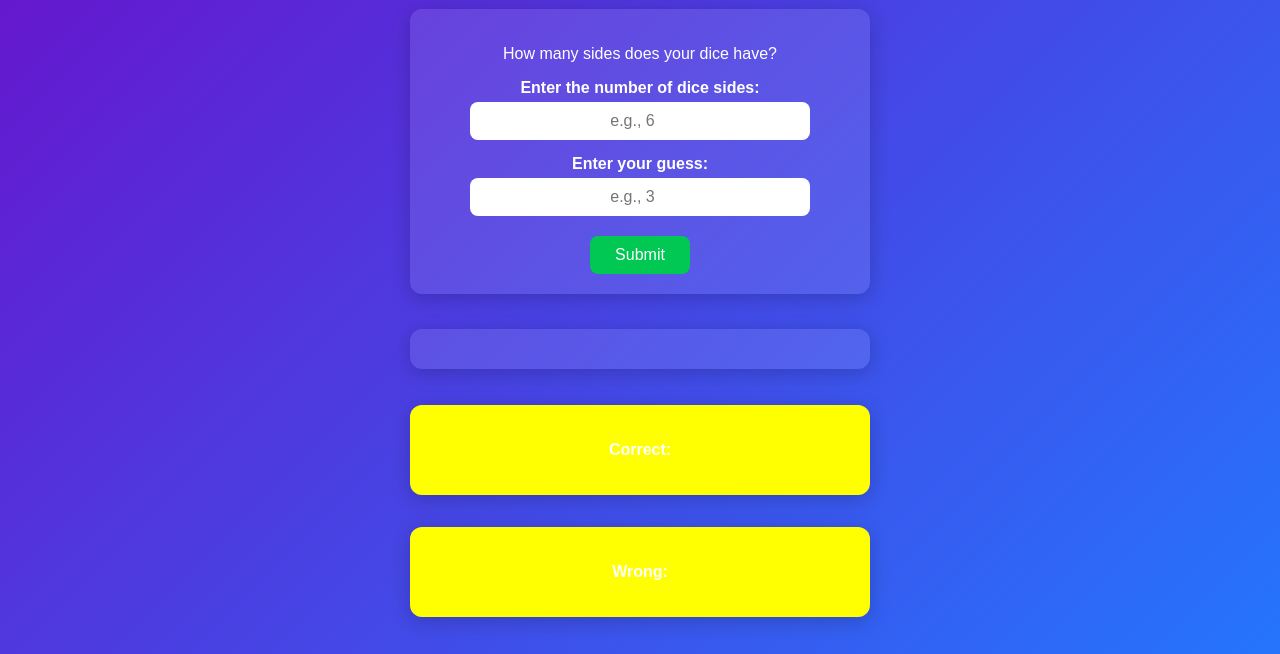
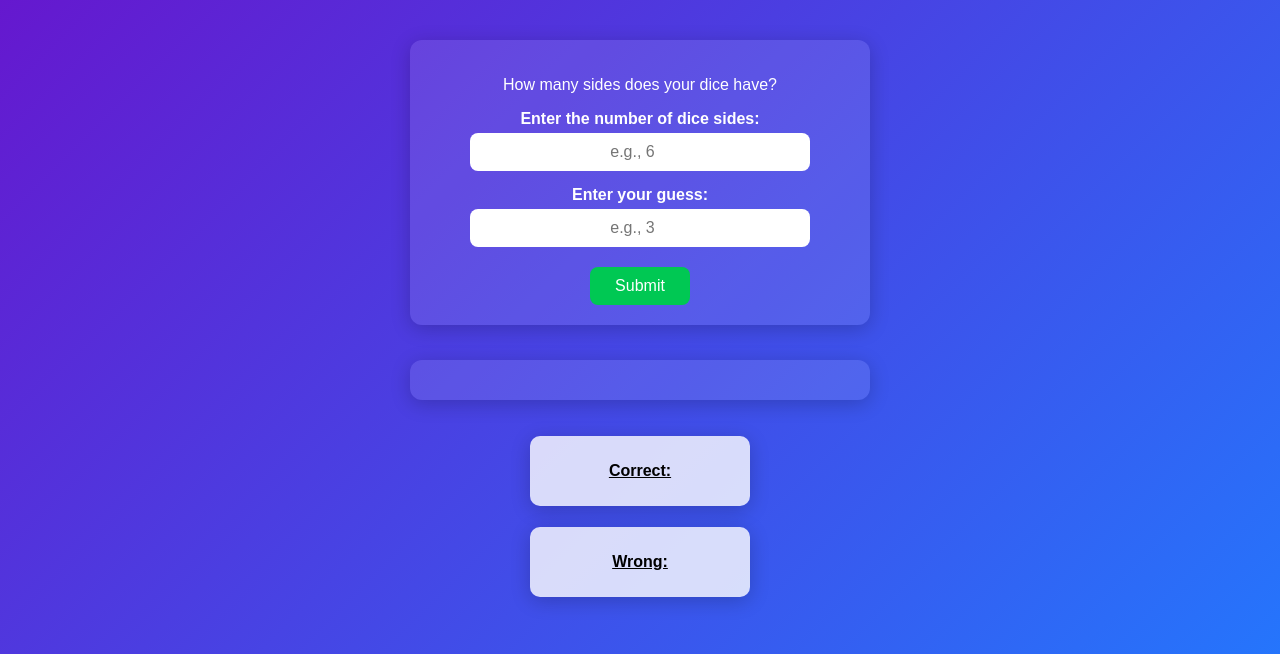
Before and after one commit to jackalot/Guess-a-dice, a plain HTML site: page index.html in a window 1280 px wide. Shown: the part 146-800 px from the top of the page. Drawn offline with Linux system fonts and the light colour scheme.

Commit message:
Modify styling

```diff
--- a/style.css
+++ b/style.css
@@ -68,13 +68,38 @@ button:hover {
   transform: scale(1.05);
 }
 
-/* Answer and score sections */
+/* Answer text */
 #Answer {
   font-size: 1.2rem;
   color: #ffeb3b;
 }
 
+/* Score sections */
 #Correct-Container,
 #Wrong-Container {
-  background: rgba(255, 255, 2);
+  background: rgba(255, 255, 255, 0.8);
+  color: black;
+  border-radius: 10px;
+  padding: 10px;
+  width: 200px;
+  margin: 5px auto;
+  text-align: center;
 }
+
+/* Titles inside the score boxes */
+#Correct-Container p:first-child,
+#Wrong-Container p:first-child {
+  font-weight: bold;
+  text-decoration: underline;
+}
+
+/* Specific colors for correct/wrong counts */
+#Correct {
+  color: #4caf50;
+  font-weight: bold;
+}
+
+#Wrong {
+  color: #ff5252;
+  font-weight: bold;
+}
```
